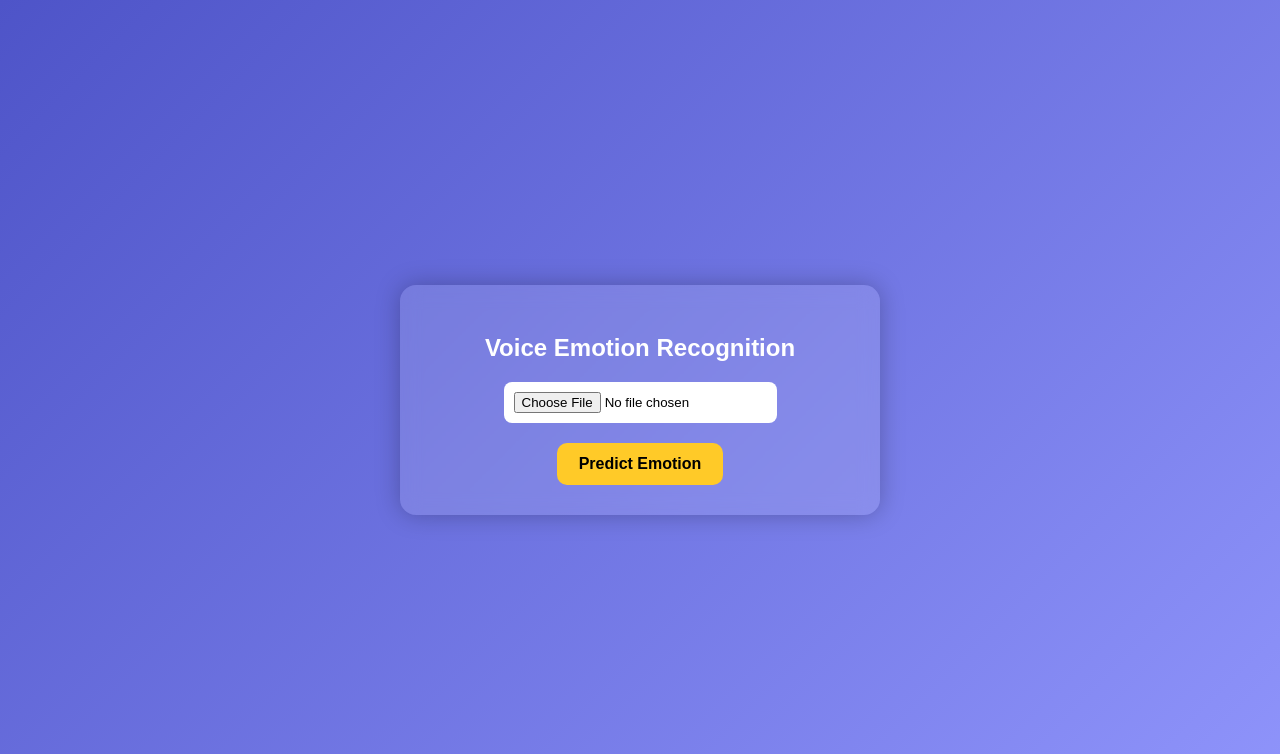
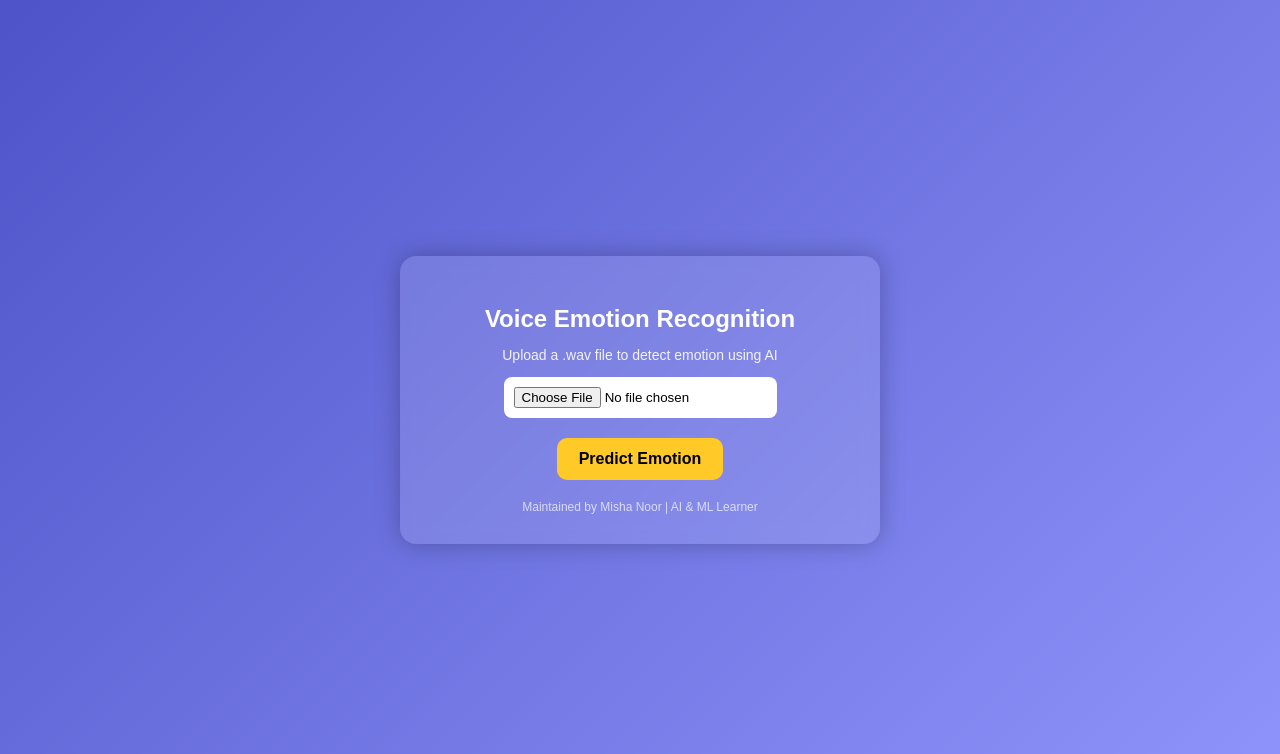
Before and after one commit to misha22-code/Voice-Emotion-Recognition, a Flask app: page / in a window 1280 px wide. Shown: the top 754 px of the page. Run offline with Flask 3, Linux system fonts and the light colour scheme.

Commit message:
Refine HTML structure and styles in index.html
Updated styling and text for better presentation and clarity.

```diff
--- a/templates/index.html
+++ b/templates/index.html
@@ -1,6 +1,5 @@
 <!DOCTYPE html>
 <html>
-
 <head>
     <title>Voice Emotion Recognition</title>
 
@@ -28,7 +27,12 @@
         }
 
         h2 {
-            margin-bottom: 20px;
+            margin-bottom: 10px;
+        }
+
+        p {
+            font-size: 14px;
+            opacity: 0.9;
         }
 
         input[type="file"] {
@@ -64,12 +68,17 @@
             border-radius: 12px;
         }
 
+        footer {
+            margin-top: 20px;
+            font-size: 12px;
+            opacity: 0.7;
+        }
+
         @keyframes fadeIn {
             from {
                 opacity: 0;
                 transform: translateY(10px);
             }
-
             to {
                 opacity: 1;
                 transform: translateY(0px);
@@ -88,6 +97,7 @@
 
     <div class="container">
         <h2>Voice Emotion Recognition</h2>
+        <p>Upload a .wav file to detect emotion using AI</p>
 
         <form action="/predict" method="POST" enctype="multipart/form-data">
             <input type="file" name="file" accept=".wav" id="audioFile" required>
@@ -95,20 +105,22 @@
             <button type="submit">Predict Emotion</button>
         </form>
 
-        <!-- Audio Player Preview -->
+        <!-- Audio Preview -->
         <audio id="audioPlayer" controls style="display: none;"></audio>
 
-        <!-- Prediction Output -->
+        <!-- Prediction Result -->
         {% if prediction %}
         <div class="result">
             Detected Emotion: <strong>{{ prediction }}</strong>
         </div>
         {% endif %}
 
+        <footer>
+            Maintained by Misha Noor | AI & ML Learner
+        </footer>
     </div>
 
     <script>
-        // Show audio preview after selecting file
         const fileInput = document.getElementById("audioFile");
         const audioPlayer = document.getElementById("audioPlayer");
 
@@ -122,5 +134,4 @@
     </script>
 
 </body>
-
 </html>
```
